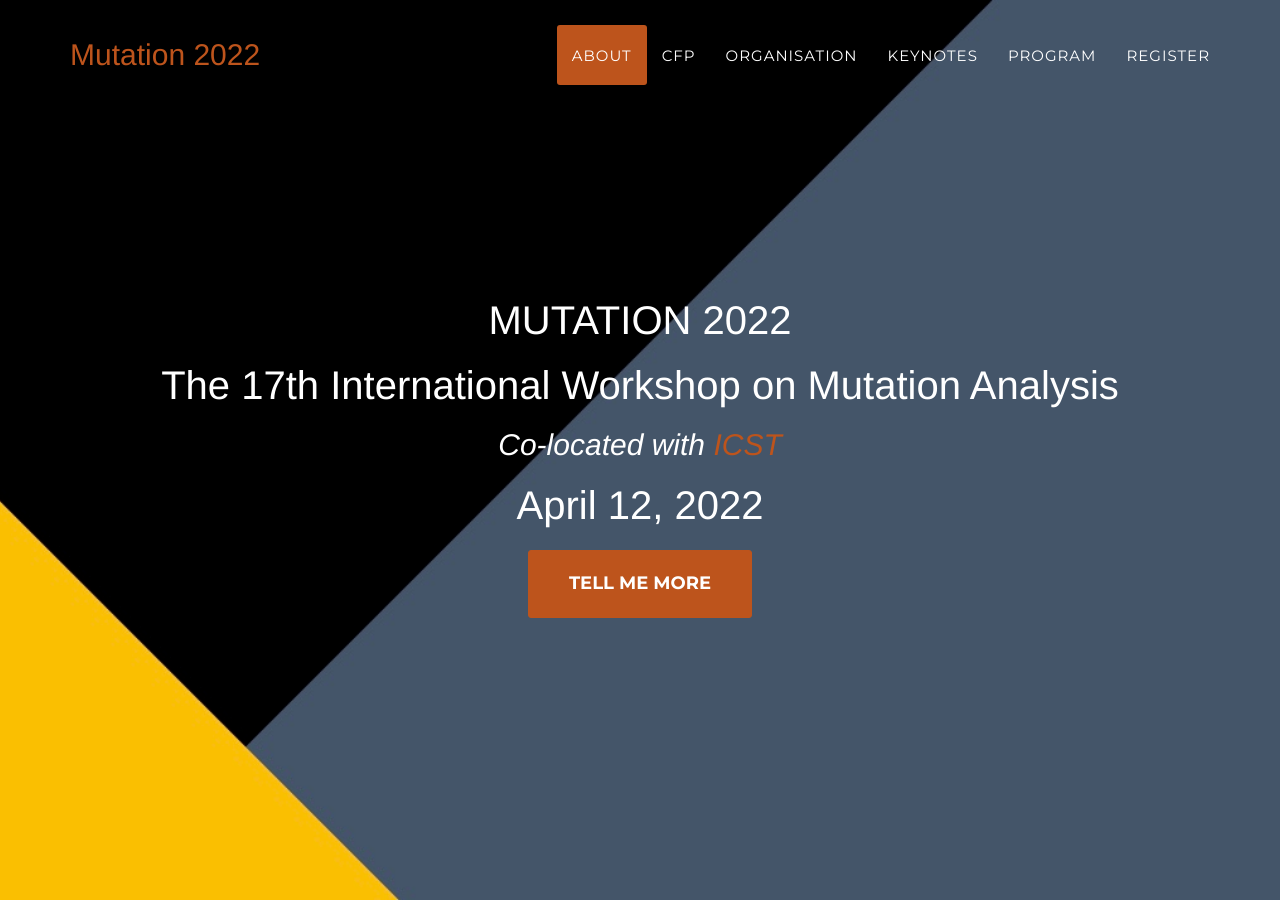
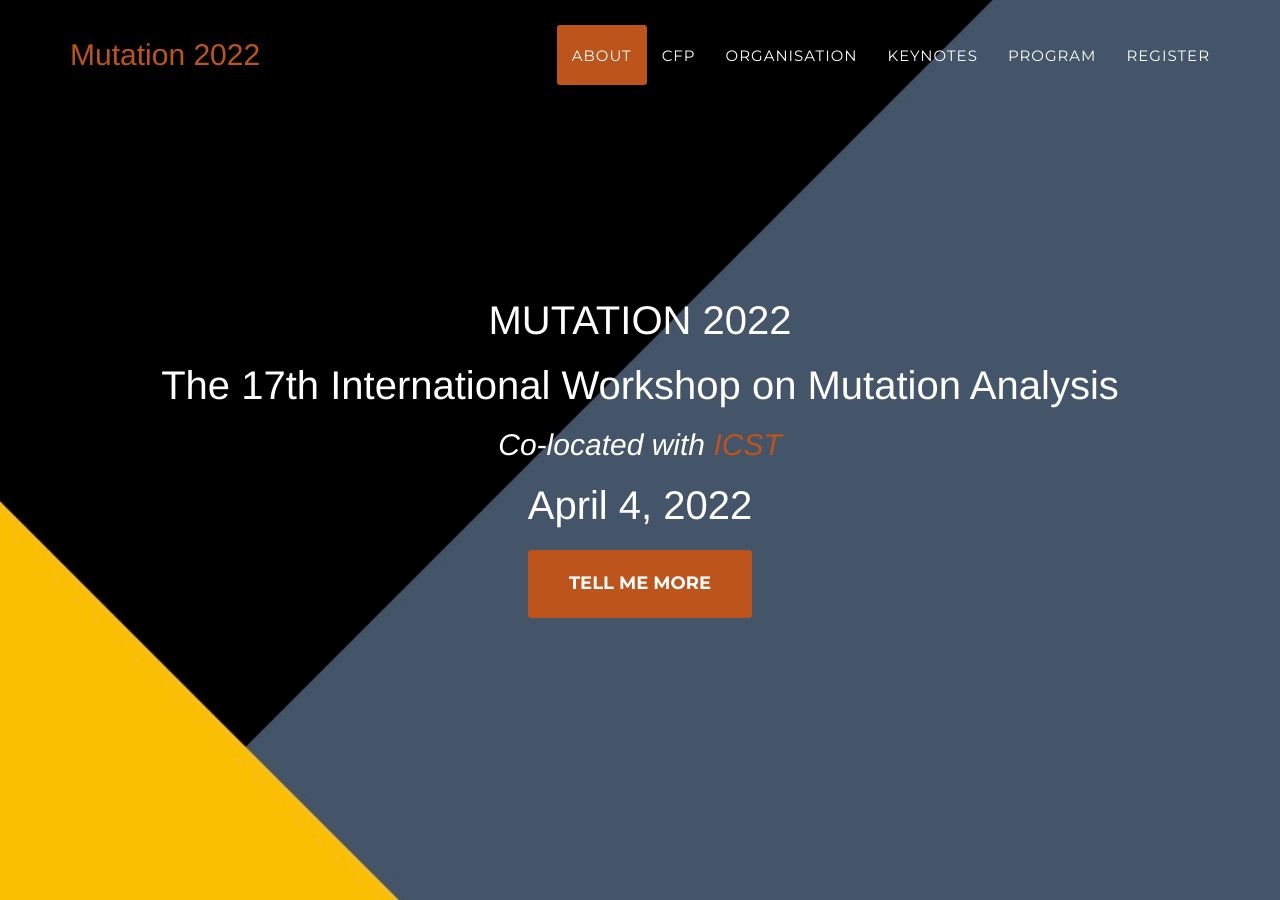
Before and after one commit to mutation-workshop/2024, a Jekyll site: the page built from index.html, in a window 1280 px wide and 900 px high. Built offline with Jekyll 4.4.1, drawn with Linux system fonts in a browser that asks for light colours; some web fonts are replaced.

Commit message:
update typo in the conf date

```diff
--- a/_layouts/home.html
+++ b/_layouts/home.html
@@ -15,7 +15,7 @@
                 <div class="intro-subheading">MUTATION 2022<br></div>
                 <div class="intro-subheading">The 17th International Workshop on Mutation Analysis</div>
                 <div class="intro-lead-in">Co-located with <a href="https://icst2022.vrain.upv.es/">ICST</a></div>
-                <div class="intro-subheading">April 12, 2022</div>
+                <div class="intro-subheading">April 4, 2022</div>
                 <a href="#intro" class="page-scroll btn btn-xl">Tell Me More</a><br>
             </div>
         </div>
```
